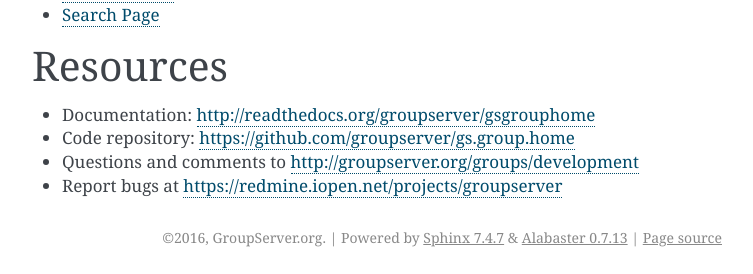
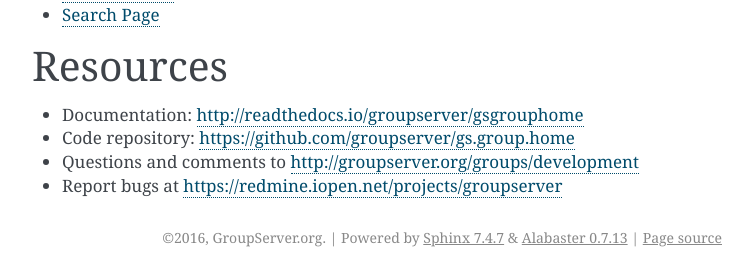
Before and after one commit to groupserver/gs.group.home, a Sphinx documentation site: the page built from docs/index.rst, in a window 1280 px wide. Shown: the part 1229-1503 px from the top of the page, without its empty margins (388-1141 px from the left). Built offline with Sphinx 7.4.7, drawn with Linux system fonts in a browser that asks for light colours; some of the changed lines change nothing that is shown.

Commit message:
Following the documentation to readthedocs.io

```diff
--- a/docs/index.rst
+++ b/docs/index.rst
@@ -34,7 +34,7 @@ Indices and tables
 Resources
 =========
 
-- Documentation: http://readthedocs.org/groupserver/gsgrouphome
+- Documentation: http://readthedocs.io/groupserver/gsgrouphome
 - Code repository: https://github.com/groupserver/gs.group.home
 - Questions and comments to
   http://groupserver.org/groups/development
```
